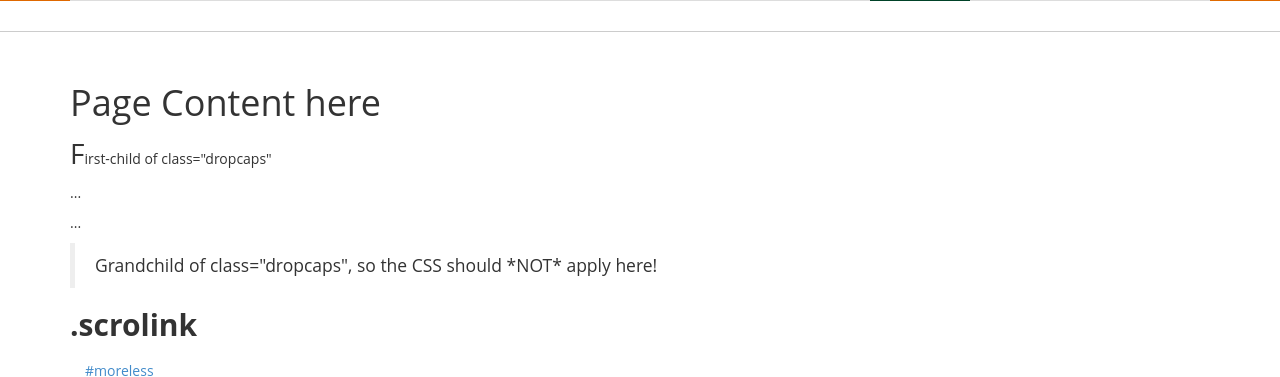
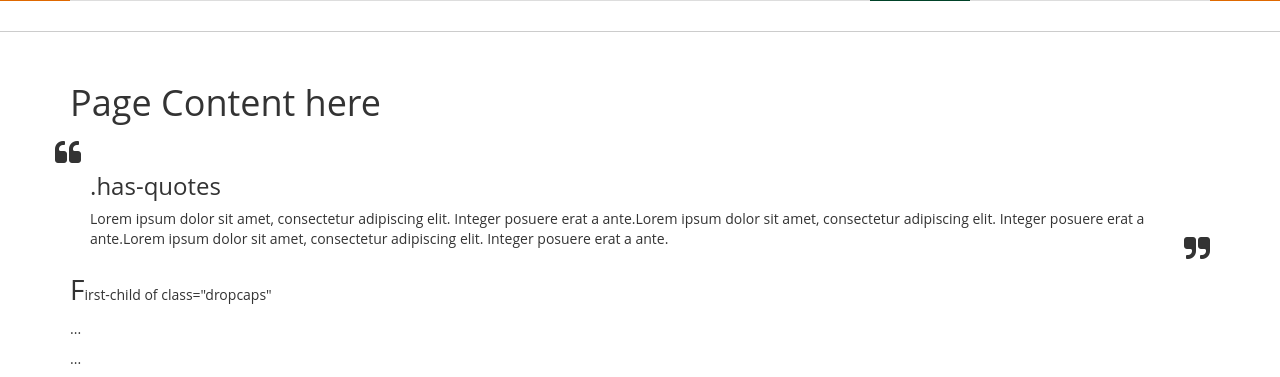
Before and after one commit to gmkhussain/frontend, a PHP site: page /index-dev.html in a window 1280 px wide; the page is wider, and only the part inside the window is pictured. Shown: the part 6123-6500 px from the top of that part. Run offline with PHP 8.4, Linux system fonts and the light colour scheme.

Commit message:
:curly_loop: [.has-quotes] quotes icons

```diff
--- a/index-dev.html
+++ b/index-dev.html
@@ -258,7 +258,7 @@
 				  <div class="caro-caps">
 				  	<h1>I am a <span class="morphext strong">Frontend, WordPress, Meganto</span> Developer</h1>
 					<h2>Slider Caption Here</h2>
-					<p>Slider text content here</p>
+					<p>Elegent is kind of a personality, like manners and all and fancy is just looks.</p>
 					<div class="lnk-btn inline-block more-btn"><a href="#">Read More</a></div>
 				  </div>
 			  </div>
@@ -1416,6 +1416,13 @@
 
 				<h1>Page Content here</h1>
 
+
+				<div class="has-quotes posrel p20">
+					<h3>.has-quotes</h3>
+				Lorem ipsum dolor sit amet, consectetur adipiscing elit. Integer posuere erat a ante.Lorem ipsum dolor sit amet, consectetur adipiscing elit. Integer posuere erat a ante.Lorem ipsum dolor sit amet, consectetur adipiscing elit. Integer posuere erat a ante.
+				</div>
+
+
 				<div class="dropcaps">
 					<p>First-child of class="dropcaps"</p>
 					<p>...</p>
--- a/style.css
+++ b/style.css
@@ -119,6 +119,24 @@ h1, h2, h3, h4, h5, h6, .h1, .h2, .h3, .h4, .h5, .h6{font-family: "Open Sans", "
   -webkit-box-orient: vertical;
   overflow: hidden;
   text-overflow: ellipsis;
+}
+
+.has-quotes:after,
+.has-quotes:before {
+  content: "\f10d";
+  font-family: "FontAwesome";
+  font-size: 28px;
+  position: absolute;
+  top: -0px;
+  left: -15px;
+}
+
+.has-quotes:after {
+  content: "\f10e";
+  top: auto;
+  bottom: 0px;
+  left: auto;
+  right: 0px;
 }
 
 .blurtxt { color: transparent; text-shadow: 0 0 5px rgba(0,0,0,0.5); }
```
